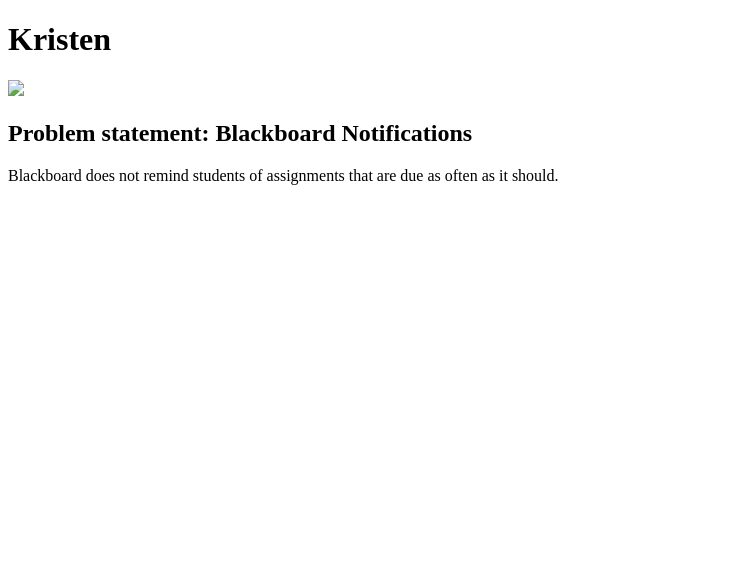
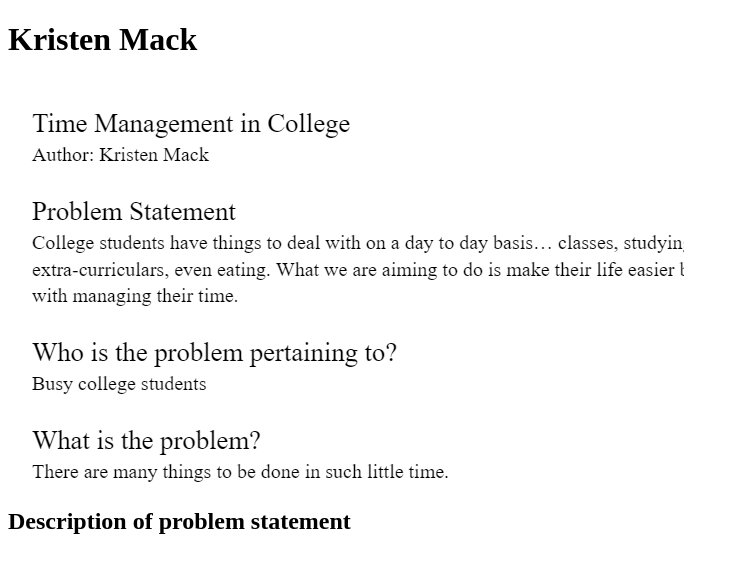
Before and after one commit to kmack05/kmack05.github.io, a plain HTML site: page index.html in a window 1280 px wide. Shown: the whole page, without its empty margins (0-739 px from the left). Drawn offline with Linux system fonts and the light colour scheme.

Commit message:
Add files via upload

```diff
--- a/index.html
+++ b/index.html
@@ -1,18 +1,14 @@
 <!DOCTYPE html>
 <html>
-  <head>
-    <title>CSCE 190: Kristen</title>
-  </head>
-  <body>
-    <h1>Kristen</h1>
-    <section class="assign">
-      <img src="images/problemstatement.png" />
-        <section class="assign-det">
-      <h2>Problem statement: Blackboard Notifications</h2>
-      <p>
-          Blackboard does not remind students of assignments that are due as often as it should.
-      </p>
-  </section>
-</section>
-  </body>
+    <head>
+        <title> CSCE 190: Kristen Mack </title>
+    </head>
+    <body>
+      <h1>Kristen Mack</h1>
+
+      <section>
+        <img src = "images/problemstatement.png"
+     </section>
+        <h2>Description of problem statement</h2>
+    </body>
 </html>
```
Also changed, not shown: images/problemstatement.png (added).
